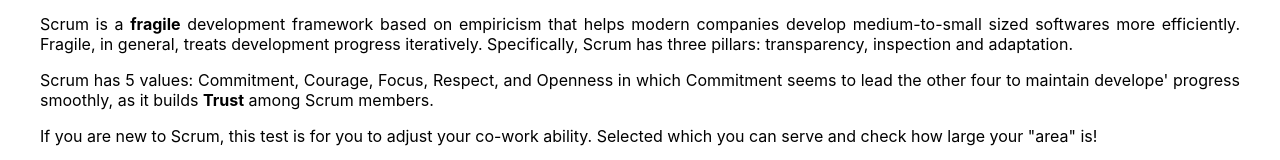
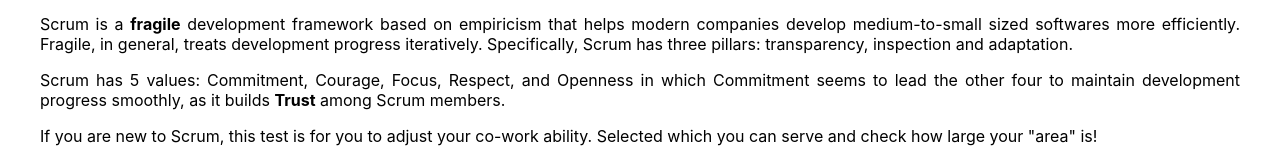
Before and after one commit to mintcd/beehexaminiproject, a React (Create React App) app: page / in a window 1280 px wide. Shown: the part 749-909 px from the top of the page. Built offline with nearby package versions, Linux system fonts and the light colour scheme.

Commit message:
Fix spell

```diff
--- a/src/views/intro.jsx
+++ b/src/views/intro.jsx
@@ -8,7 +8,7 @@ const Intro = () => {
                 <img src={scrum} alt="Scrum pillars and values" />
             </figure>
             <p className="intro-paragraph"> Scrum is a <b>fragile</b> development framework based on empiricism that helps modern companies develop medium-to-small sized softwares more efficiently. Fragile, in general, treats development progress iteratively. Specifically, Scrum has three pillars: transparency, inspection and adaptation. </p>
-            <p className="intro-paragraph"> Scrum has 5 values: Commitment, Courage, Focus,  Respect, and Openness in which Commitment seems to lead the other four to maintain develope'
+            <p className="intro-paragraph"> Scrum has 5 values: Commitment, Courage, Focus,  Respect, and Openness in which Commitment seems to lead the other four to maintain development
                 progress smoothly, as it builds <b>Trust</b> among Scrum members.</p>
             <p className="intro-paragraph"> If you are new to Scrum, this test is for you to adjust your co-work ability. Selected which you can serve and check how large your "area" is!</p>
             <p className="intro-paragraph"> Read more about scrum at <a href="https://www.scrum.org/">https://www.scrum.org/</a>.</p>
```
